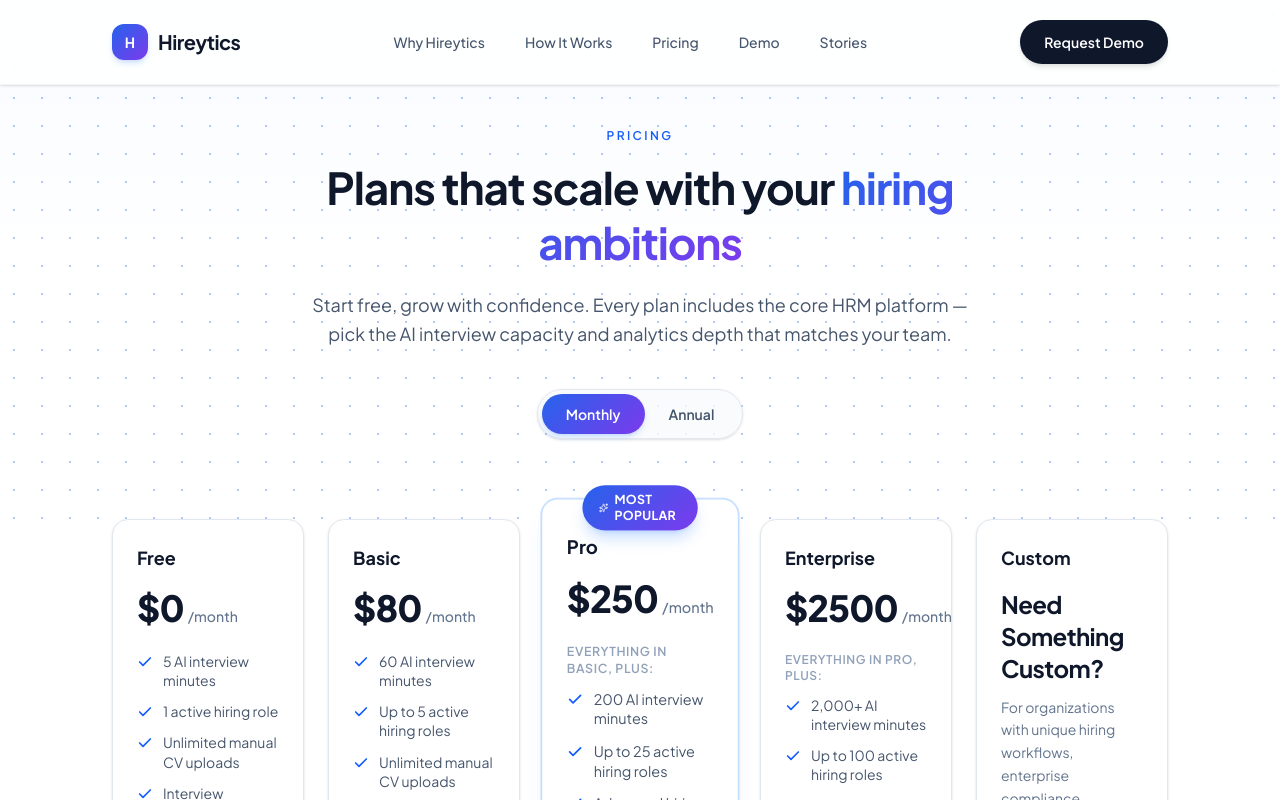
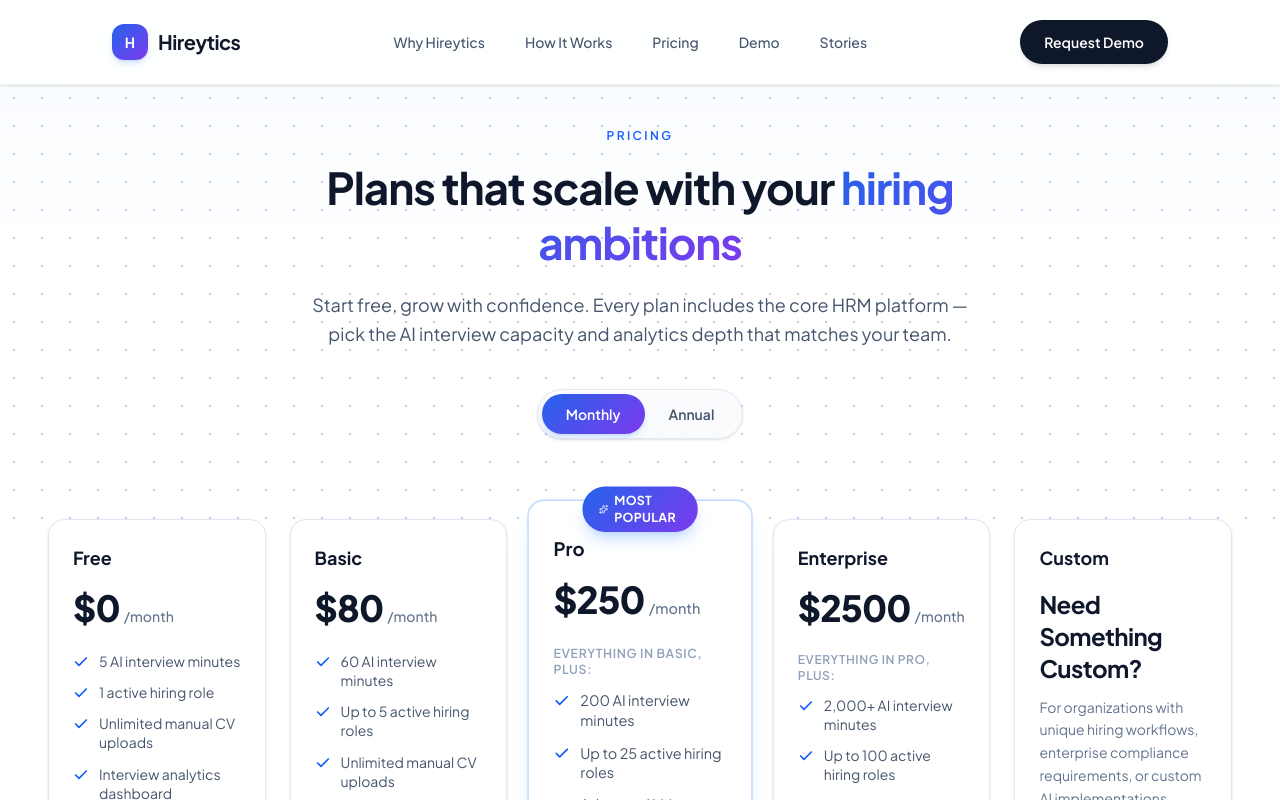
Before and after one commit to saadshahrukh/hireyticss, a Next.js app: page /pricing in a window 1280 px wide. Shown: the top 800 px of the page. Built offline with nearby package versions, Linux system fonts and the light colour scheme.

Commit message:
Update PricingSection.tsx

```diff
--- a/components/pricing/PricingSection.tsx
+++ b/components/pricing/PricingSection.tsx
@@ -12,7 +12,7 @@
 
   return (
     <section className="section-block pt-28 md:pt-36">
-      <div className="section-container max-w-[1400px]">
+      <div className="section-container !max-w-[1800px]">
         <div className="section-header">
           <p className="section-eyebrow">Pricing</p>
           <h1 className="section-title">
```
